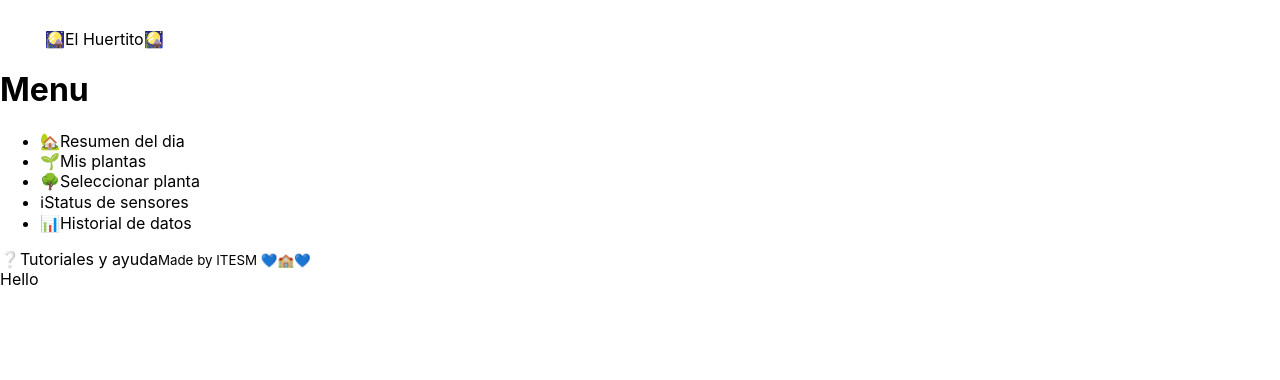
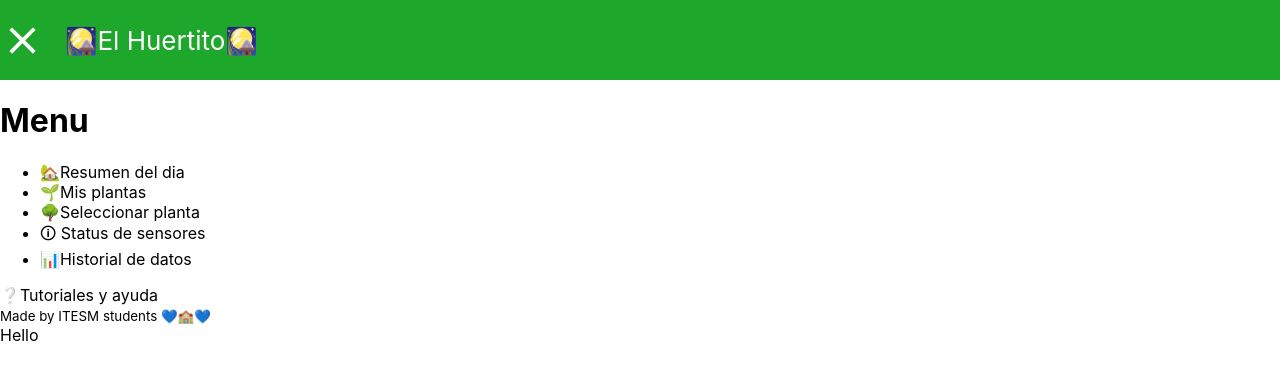
Before and after one commit to carlosahs/el-huertito, a React (Create React App) app: page / in a window 1280 px wide. Shown: the top 380 px of the page. Built offline with nearby package versions, Linux system fonts and the light colour scheme.

Commit message:
Add closed and opened menu svg icons

```diff
--- a/src/App.css
+++ b/src/App.css
@@ -2,41 +2,21 @@
   text-align: center;
 }
 
-.App-logo {
-  height: 40vmin;
-  pointer-events: none;
+.App-header {
+  background-color: #1DA72B;
+  min-height: 10vh;
+  display: flex;
+  flex-direction: row;
+  align-items: center;
+  justify-content: left;
+  font-size: calc(10px + 2vmin);
+  color: white;
 }
 
-@media (prefers-reduced-motion: no-preference) {
-  .App-logo {
-    animation: App-logo-spin infinite 20s linear;
-  }
-}
-
-.App-header {
-  background-color: #282c34;
-  min-height: 100vh;
-  display: flex;
-  flex-direction: column;
-  align-items: center;
-  justify-content: center;
-  font-size: calc(10px + 2vmin);
-  color: white;
+.App-header img {
+  margin-right: 20px;
 }
 
 .App-link {
   color: #61dafb;
 }
-
-@keyframes App-logo-spin {
-  from {
-    transform: rotate(0deg);
-  }
-  to {
-    transform: rotate(360deg);
-  }
-}
-
-.App-dashboard {
-  height: 100vh;
-}
--- a/src/App.js
+++ b/src/App.js
@@ -1,4 +1,6 @@
 import React from 'react';
+
+import './App.css';
 
 import ActivePane from "./ActivePane";
 import Header from "./Header";
--- a/src/Header.js
+++ b/src/Header.js
@@ -1,17 +1,24 @@
 import React from 'react';
 
-import hamburgerMenu from "./svg/hamburger-menu.svg";
+import menuClosed from "./svg/menu-closed.svg";
+import menuOpened from "./svg/menu-opened.svg";
 
 class Header extends React.Component {
+  state = {
+    closed: false,
+  };
+
   onToggleMenu = (evt) => {
     this.props.onToggleMenu(evt);
-  }
+
+    this.setState({ closed: !this.state.closed });
+  };
 
   render() {
     return (
-      <header>
+      <header className="App-header">
         <img
-          src={hamburgerMenu}
+          src={this.state.closed ? menuClosed : menuOpened}
           alt="Navigation menu"
           onClick={this.onToggleMenu}
         />
--- a/src/Menu.js
+++ b/src/Menu.js
@@ -10,12 +10,13 @@ class Menu extends React.Component {
           <li>🏡Resumen del dia</li>
           <li>🌱Mis plantas</li>
           <li>🌳Seleccionar planta</li>
-          <li>ℹStatus de sensores</li>
+          <li> &#128712; Status de sensores</li>
           <li>📊Historial de datos</li>
         </ul>
 
         <span>❔Tutoriales y ayuda</span>
-        <small>Made by ITESM 💙🏫💙</small>
+        <br />
+        <small>Made by ITESM students 💙🏫💙</small>
       </div>
     );
   }
```
Also changed, not shown: src/Dashboard.js (deleted, +0 -83 lines), src/svg/menu-closed.svg (renamed from src/svg/hamburger-menu.svg), src/svg/menu-opened.svg (added).
